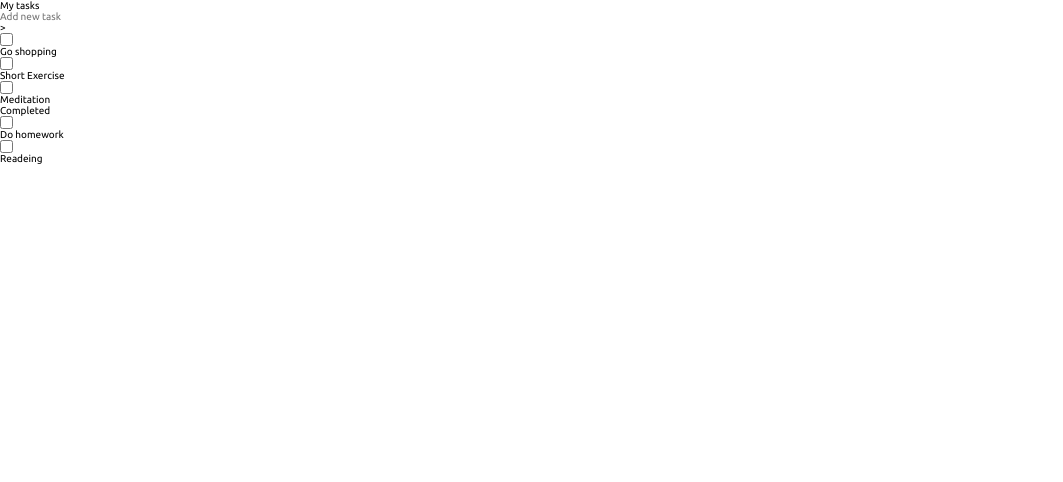
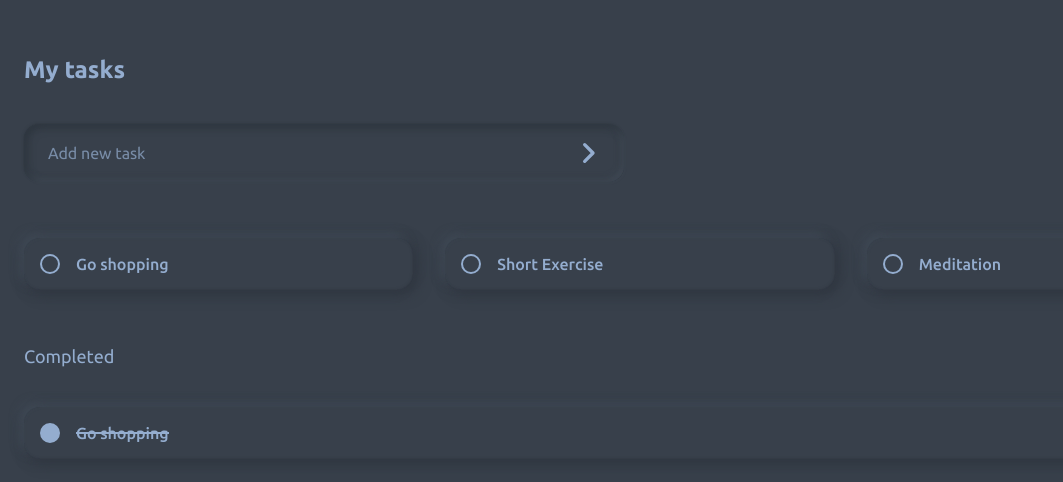
Before and after one commit to nestorrig/technical-test, a plain HTML site: page index.html in a window 1280 px wide. Shown: the whole page, without its empty margins (0-1063 px from the left). Drawn offline with Linux system fonts and the light colour scheme.

Commit message:
Add: initial css styles

```diff
--- a/index.html
+++ b/index.html
@@ -19,7 +19,7 @@
                 My tasks
             </h1>
             <form class="form__container">
-                <label for="FormInput">
+                <label for="FormInput" class="form__label">
                     <input
                         class="form__input"
                         id="FormInput"
@@ -28,7 +28,9 @@
                     >
                 </label>
                 <button class="form__button" type="button">
-                    >
+                    <svg xmlns="http://www.w3.org/2000/svg" width="40" height="40" viewBox="0 0 24 24">
+                        <path fill="none" stroke="#94ADCF" stroke-linecap="round" stroke-linejoin="round" stroke-width="2" d="m10 17l5-5m0 0l-5-5"></path>
+                    </svg>
                 </button>
             </form>
         </section>
@@ -36,19 +38,25 @@
         <section class="section section--tasks">
             <div class="tasks__box">
                 <div class="tasks__item">
-                    <input class="tasks__item__checkbox" type="checkbox">
+                    <input class="tasks__item__checkbox" type="checkbox" id="Task1">
+                    <label class="tasks__item__label" for="Task1">
+                    </label>
                     <span class="tasks__item__text">
                         Go shopping
                     </span>
                 </div>
                 <div class="tasks__item">
-                    <input class="tasks__item__checkbox" type="checkbox">
+                    <label class="tasks__item__label">
+                        <input class="tasks__item__checkbox" type="checkbox">
+                    </label>
                     <span class="tasks__item__text">
                         Short Exercise
                     </span>
                 </div>
                 <div class="tasks__item">
-                    <input class="tasks__item__checkbox" type="checkbox">
+                    <label class="tasks__item__label">
+                        <input class="tasks__item__checkbox" type="checkbox">
+                    </label>
                     <span class="tasks__item__text">
                         Meditation
                     </span>
@@ -57,20 +65,16 @@
         </section>
 
         <section class="section section--tasksCompleted">
-            <h2 class="title">
+            <h2 class="subtitle">
                 Completed
             </h2>
             <div class="tasks__box ">
                 <div class="tasks__item tasks__item--completed">
-                    <input class="tasks__item__checkbox" type="checkbox">
+                    <input class="tasks__item__checkbox" type="checkbox" id="Task2" checked>
+                    <label class="tasks__item__label" for="Task2">
+                    </label>
                     <span class="tasks__item__text">
-                        Do homework
-                    </span>
-                </div>
-                <div class="tasks__item tasks__item--completed">
-                    <input class="tasks__item__checkbox" type="checkbox">
-                    <span class="tasks__item__text">
-                        Readeing
+                        Go shopping
                     </span>
                 </div>
             </div>
--- a/src/styles/style.css
+++ b/src/styles/style.css
@@ -8,4 +8,139 @@ html {
 }
 body {
     font-family: 'Ubuntu', sans-serif;
+    background-color: var(--primary);
+    color: var(--secondary);
+
 }
+
+.section {
+    padding-inline: 24px;
+    padding-block-start: 56px;
+}
+.title {
+    font-size: 2.4rem;
+    font-weight: 700;
+    margin-block-end: 40px;
+}
+.subtitle {
+    font-size: 1.8rem;
+    font-weight: 400;
+    margin-block-end: 40px;
+}
+
+/* formulario */
+
+.form__container {
+    max-width: 600px;
+    /* padding-inline-start: 40px; */
+
+    padding-inline-end: 16px;
+    display: flex;
+    align-items: center;
+    justify-content: space-between;
+
+
+    border-radius: 16px;
+    background: #38404B;
+    box-shadow:
+    3px 3px 8px 0px rgba(46, 53, 62, 0.90) inset,
+    -3px -3px 6px 0px rgba(66, 75, 88, 0.9) inset,
+    3px -3px 6px 0px rgba(46, 53, 62, 0.20) inset,
+    -3px 3px 6px 0px rgba(46, 53, 62, 0.20) inset,
+    -1px -1px 2px 0px rgba(46, 53, 62, 0.50),
+    1px 1px 2px 0px rgba(66, 75, 88, 0.30);
+}
+.form__label {
+    padding-inline: 16px;
+    padding-block: 20px;
+    width: calc(100% - 40px);
+}
+.form__input {
+    padding-inline-start: 8px;
+    width: 100%;
+    font-size: 1.6rem;
+    outline: none;
+}
+.form__input::placeholder {
+    color: var(--secondary);
+    opacity: .7;
+}
+
+.form__button {
+    width: 40px;
+    height: 40px;
+    cursor: pointer;
+    transition: all .3s;
+}
+.form__button:active {
+    transform: scale(.9);
+}
+
+
+/* tasks */
+
+.tasks__box {
+    /* background-color: gray; */
+    display: grid;
+    grid-template-columns: repeat(auto-fit, minmax(300px, 1fr));
+    gap: 32px;
+}
+.tasks__item {
+    display: flex;
+    align-items: center;
+    gap: 16px;
+    padding: 16px;
+
+    border-radius: 16px;
+    box-shadow:
+    5px 5px 13px 0px rgba(48, 54, 64, 0.90),
+    -5px -5px 10px 0px rgba(64, 74, 86, 0.90),
+    5px -5px 10px 0px rgba(48, 54, 64, 0.20),
+    -5px 5px 10px 0px rgba(48, 54, 64, 0.20),
+    -1px -1px 2px 0px rgba(48, 54, 64, 0.50) inset,
+    1px 1px 2px 0px rgba(64, 74, 86, 0.30) inset;
+}
+.tasks__item__checkbox {
+    display: none;
+}
+.tasks__item__label {
+    position: relative;
+    width: 20px;
+    height: 20px;
+}
+.tasks__item__label::after {
+    position: absolute;
+    content: "";
+    width: 16px;
+    height: 16px;
+    border: 2px solid var(--secondary);
+    border-radius: 50%;
+    background-color: transparent;
+    transition: all .3s;
+}
+.tasks__item__checkbox:checked ~ .tasks__item__label::after  {
+    background-color: var(--secondary);
+}
+.tasks__item__checkbox:checked ~ .tasks__item__text::after  {
+    transform: scaleX(100%);
+}
+.tasks__item__text {
+    position: relative;
+    font-size: 1.6rem;
+    font-weight: 500;
+    transition: all .3s;
+}
+.tasks__item__text::after {
+    transition: all .3s;
+    content: "";
+    position: absolute;
+    bottom: .8rem;
+    left: 0;
+    width: 100%;
+    height: 2px;
+    background-color: var(--secondary);
+    transform: scaleX(0%);
+    transform-origin: left;
+}
+
+/* completed tasks */
```
